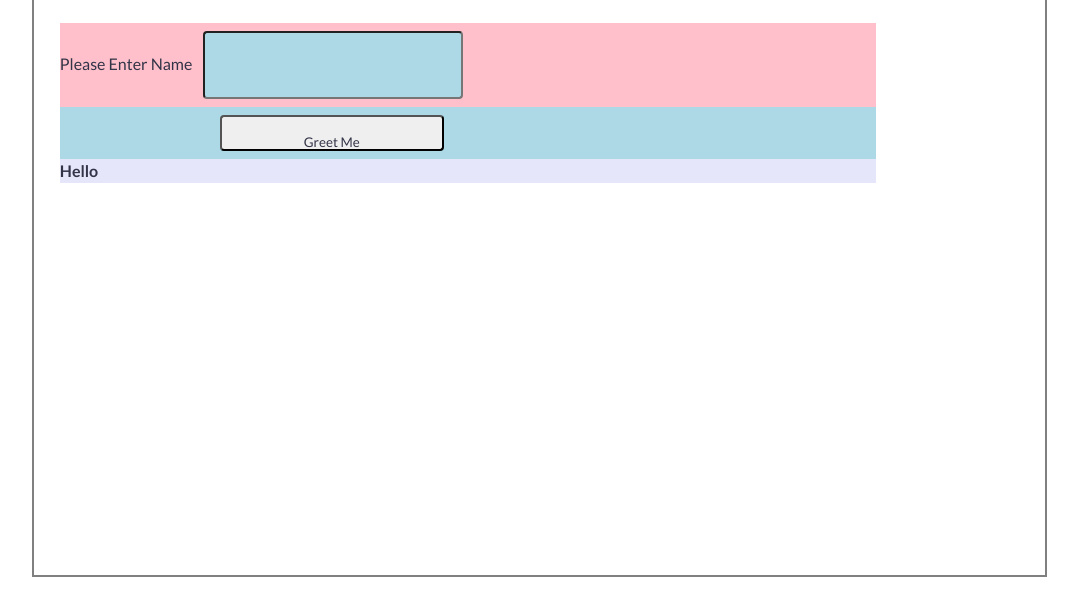
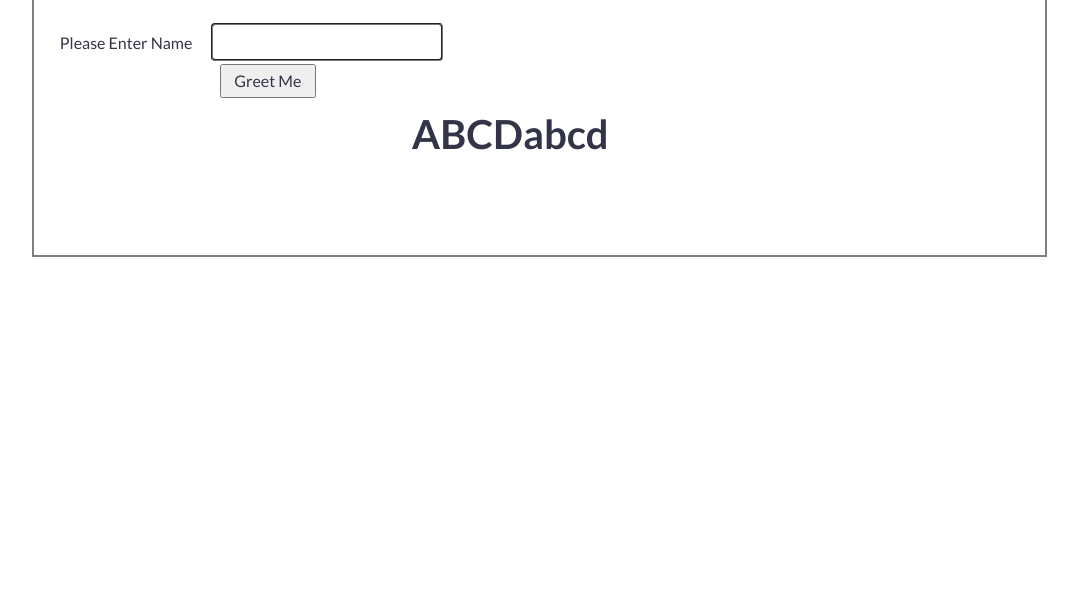
Before and after one commit to CandiceMS/greeting, a plain HTML site: page index.html in a window 1280 px wide. Shown: the part 169-784 px from the top of the page, without its empty margins (19-1097 px from the left). Drawn offline with Linux system fonts and the light colour scheme; files whose address does not match are found by name.

Commit message:
HTML & CSS complete

```diff
--- a/css/greet.css
+++ b/css/greet.css
@@ -1,23 +1,32 @@
 .container {
   width: 80%;
-  height: 80%;
+  height: 40%;
   line-height: 3rem;
   margin: 4%;
   padding: 2%;
   border: 2px solid grey;
 }
 
-.nameBox, .buttons {
-  margin: 0.5rem;
-  padding: 1rem;
+.nameBox {
+  margin-left: 1rem;
   height: 2rem;
   width: 14rem;
   border-radius: 4px;
+  text-indent: 1rem;
+  font-weight: bold;
+  font-size: 18px;
+  border-style: groove;
 }
 .buttons {
+  margin-top: 3px;
+  padding: 3px;
   margin-left: 10rem;
-
+  width: 6rem;
+  font-size: 16px;
 }
 
 .displayGreeting {
+  text-indent: 22rem;
+  line-height: 4.5rem;
+  font-size: 2.5rem;
 }
--- a/index.html
+++ b/index.html
@@ -11,15 +11,15 @@
       <div class="row">
         <h1>GREETINGS</h1>
       </div>
-      <div class="row" style="background-color: pink">
+      <div class="row">
         <label for="inputName">Please Enter Name</label>
-        <input type="text" name="inputName" value="" class="nameBox" style="background-color: lightblue">
+        <input type="text" name="inputName" value="" class="nameBox">
       </div>
-      <div class="row" style="background-color: lightblue">
+      <div class="row">
         <button type="button" name="greetMe" class="buttons">Greet Me</button>
       </div>
-      <div class="row displayGreeting" style="background-color: lavender">
-        <strong>Hello</strong><output name="greetingResult"></output>
+      <div class="row displayGreeting">
+        <strong><output name="greetingResult">ABCDabcd</output></strong>
       </div>
     </div>
     <script src="greet.js" charset="utf-8"></script>
```
